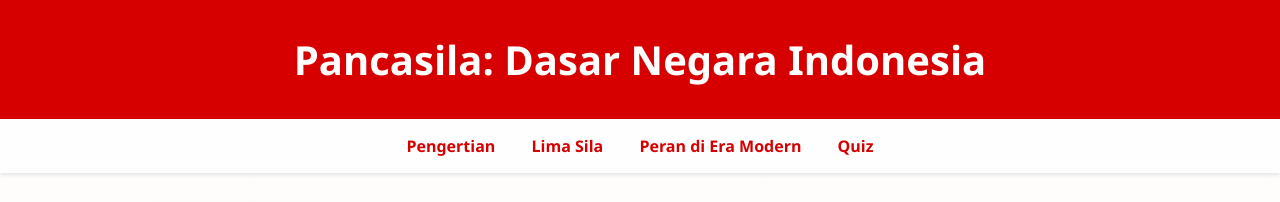
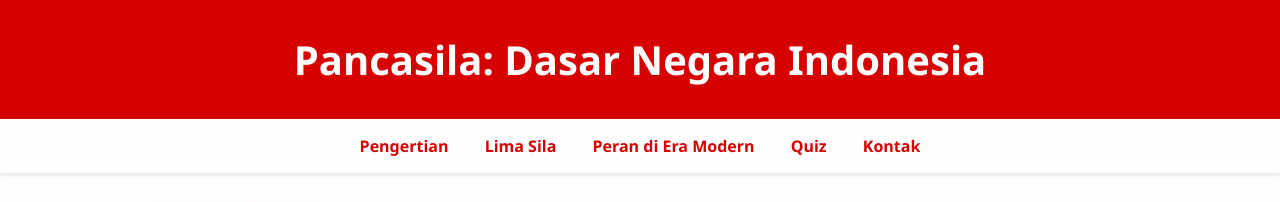
Before and after one commit to PutriMashita/WEBSITEpancasilaNEW, a plain HTML site: page index.html in a window 1280 px wide. Shown: the top 202 px of the page. Drawn offline with Linux system fonts and the light colour scheme.

Commit message:
Update index.html

```diff
--- a/index.html
+++ b/index.html
@@ -170,6 +170,7 @@
     <a href="#lima-sila">Lima Sila</a>
     <a href="#peran">Peran di Era Modern</a>
     <a href="quiz.html">Quiz</a> <!-- Link ke quiz.html -->
+     <a href="kontak.html">Kontak</a>
   </nav>
 
   <main>
```
